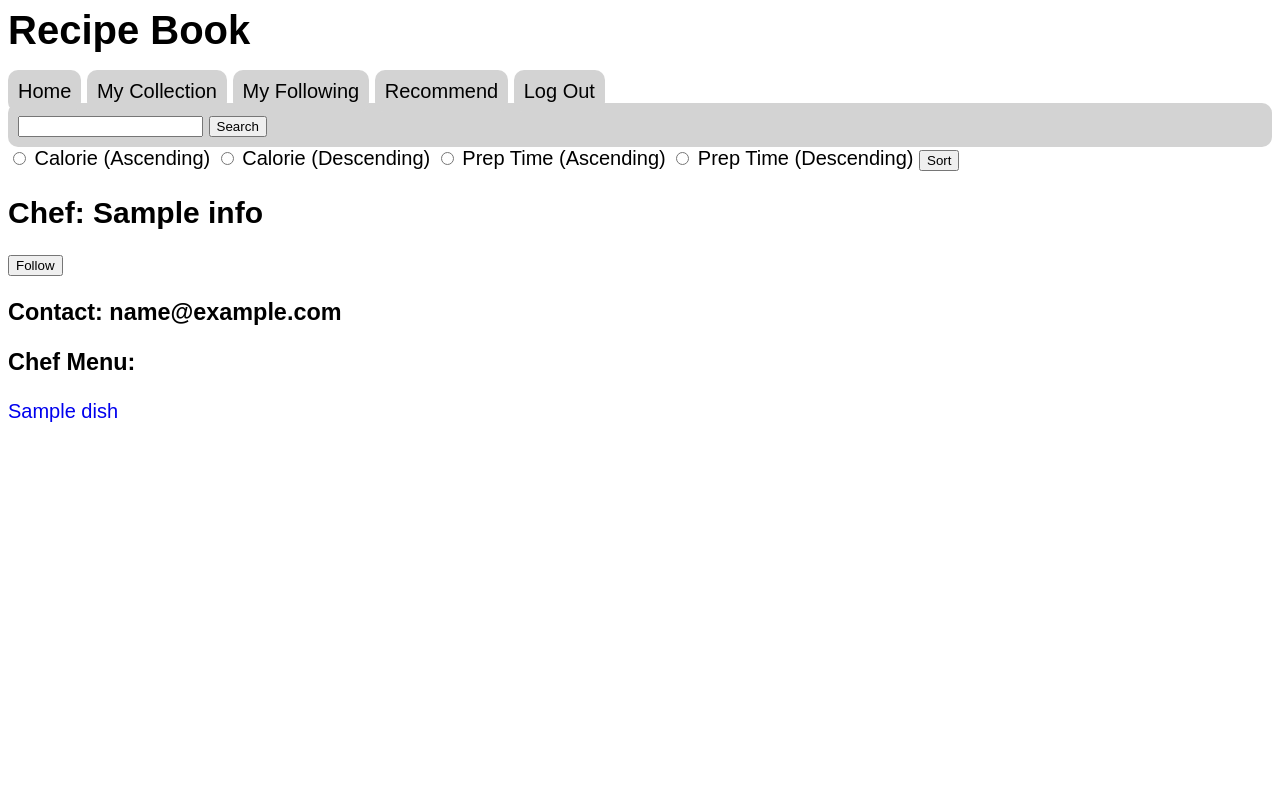
After one commit to ericachensudo/RecipeDatabase, a Flask app: template templates/view_auth.html in a window 1280 px wide. The commit adds this page. Run offline with Flask 2, Linux system fonts and the light colour scheme; the template is opened without the code that fills it: most values are stand-ins (such as "Sample title", 1, 10 or a date in 2020); parts of the project's set-up code (start-up, migrations or seed data) failed here and were passed over.

Commit message:
added view_auth

```diff
--- a/server.py
+++ b/server.py
@@ -251,6 +251,27 @@ def view(id=None):
 
   return render_template('view.html',**info,**ingredient)
 
+@app.route('/view_auth/<auth_id>')
+def view_auth(auth_id=None):
+  infos = dict()
+  cursor = g.conn.execute("SELECT * FROM Author WHERE auth_id='"+auth_id+"'")
+  result = cursor.fetchone()
+  infos['auth_id'] = auth_id
+  infos['auth_name'] = result['auth_name']
+  infos['auth_email'] = result['auth_email']
+  cursor = g.conn.execute("SELECT R.dish_id, R.dish_name FROM Author A, Writes W, Recipe R WHERE A.auth_id=W.auth_id AND W.dish_id=R.dish_id AND A.auth_id='"+auth_id+"'")
+  dishes = []
+  for result in cursor:
+    temp = dict()
+    temp['dish_id'] = result['dish_id']
+    temp['dish_name'] = result['dish_name']
+    dishes.append(temp)
+  cursor.close()
+  info = dict(info=infos)
+  dish = dict(dish=dishes)
+  return render_template('view_auth.html', **info, **dish)
+
+
 #
 # This is an example of a different path.  You can see it at:
 #
--- a/templates/following.html
+++ b/templates/following.html
@@ -6,7 +6,7 @@
   <h2>My Following</h2>
   <ul class="recipe_list">
     {% for n in author %}
-    <li><a href="/view/{{n.auth_id}}">{{n.auth_name}}</a></li>
+    <li><a href="/view_auth/{{n.auth_id}}">{{n.auth_name}}</a></li>
     {% endfor %}
   </ul>
 
--- a/templates/view.html
+++ b/templates/view.html
@@ -9,7 +9,7 @@
     <input class="invisible" type="text" name="id" value="{{info.dish_id}}"> <input type="submit" value="Like">
   </form>
 
-  <h3>Chef: {{info.auth_name}}</h3>
+  <h3>Chef: <a href="/view_auth/{{info.auth_id}}">{{info.auth_name}}</a></h3>
   <form method="POST" action="/follow">
     <input class="invisible" type="text" name="id" value="{{info.auth_id}}"> <input type="submit" value="Follow">
   </form>
--- /dev/null
+++ b/templates/view_auth.html
@@ -0,0 +1,20 @@
+{% extends "layout.html" %}
+
+{% block content %}
+
+<body>
+  <h2>Chef: {{info.auth_name}}</h2>
+  <form method="POST" action="/follow">
+    <input class="invisible" type="text" name="id" value="{{info.auth_id}}"> <input type="submit" value="Follow">
+  </form>
+  <h3>Contact: {{info.auth_email}}</h3>
+
+  <h3>Chef Menu:</h3>
+  <ul class="recipe_list">
+    {% for n in dish %}
+    <li><a href="/view/{{n.dish_id}}">{{n.dish_name}}</a></li>
+    {% endfor %}
+  </ul>
+</body>
+
+{% endblock %}
```
